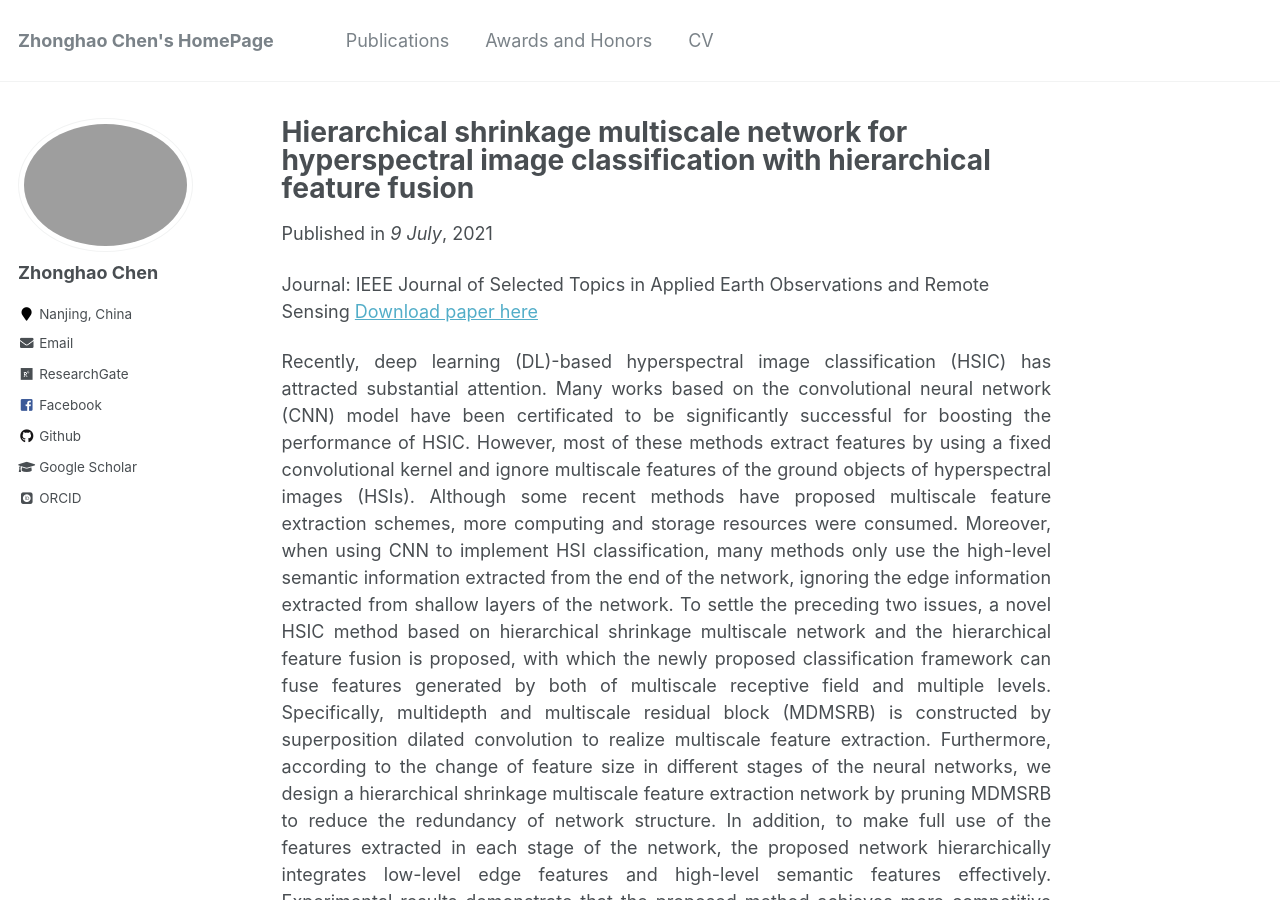
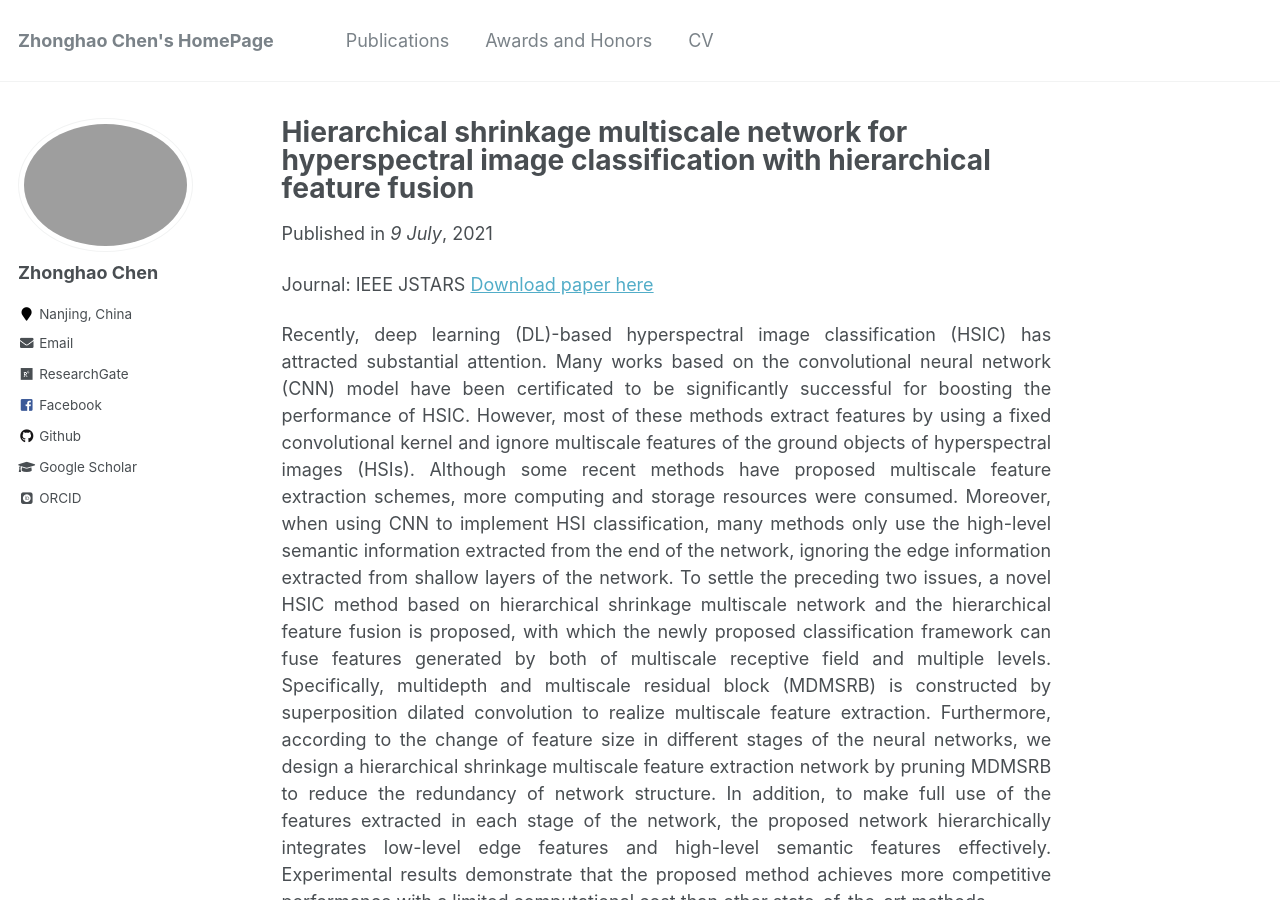
Before and after one commit to zhonghaochen/zhonghaochen.github.io, a Jekyll site: the page built from _publications/2015-10-01-paper-title-number-3.md, in a window 1280 px wide and 900 px high. Built offline with Jekyll 4.4.1, drawn with Linux system fonts in a browser that asks for light colours; some web fonts are replaced.

Commit message:
Update 2015-10-01-paper-title-number-3.md

```diff
--- a/_publications/2015-10-01-paper-title-number-3.md
+++ b/_publications/2015-10-01-paper-title-number-3.md
@@ -4,7 +4,7 @@ collection: publications
 date: 2021-07-09
 venue: '9 July'
 ---
-Journal: IEEE Journal of Selected Topics in Applied Earth Observations and Remote Sensing
+Journal: IEEE JSTARS
 [Download paper here](http://academicpages.github.io/files/paper3.pdf)
 
 <div style="text-align: justify;">
```
